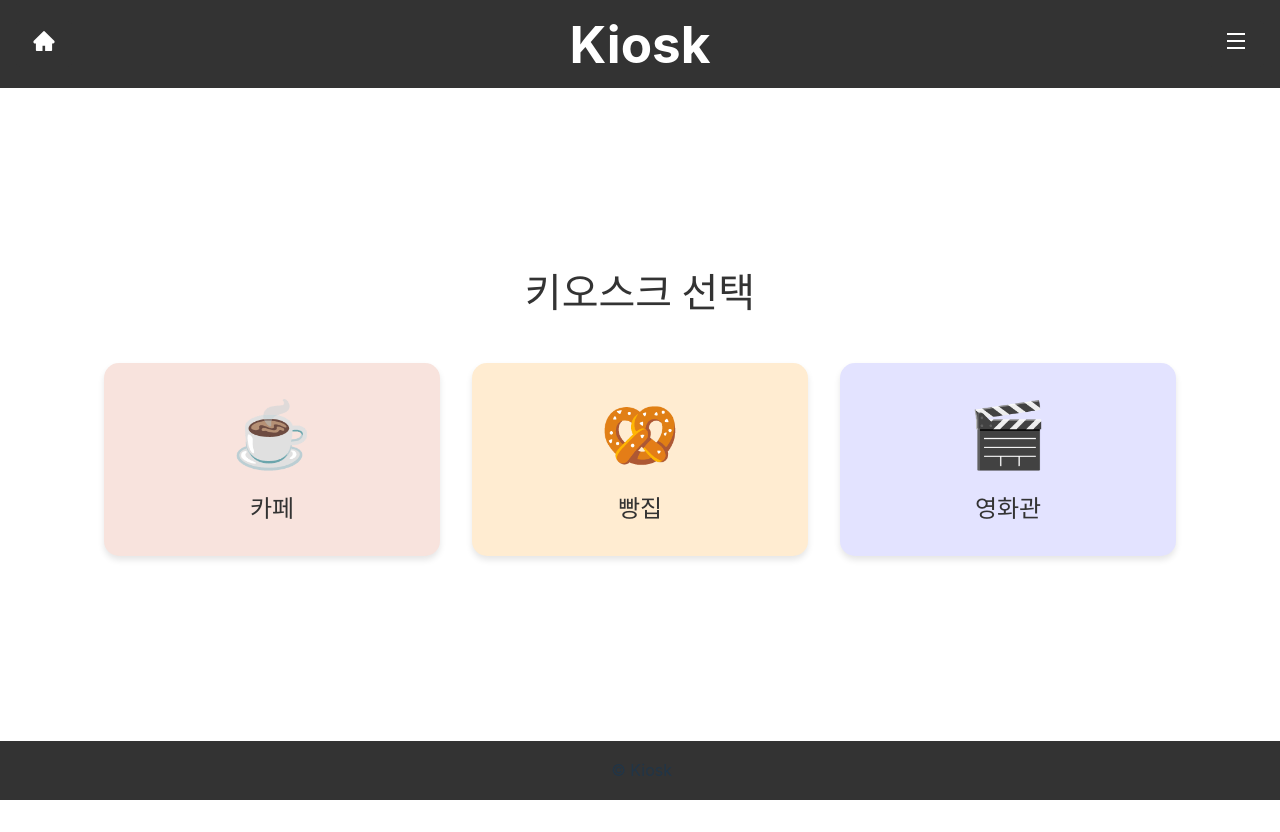
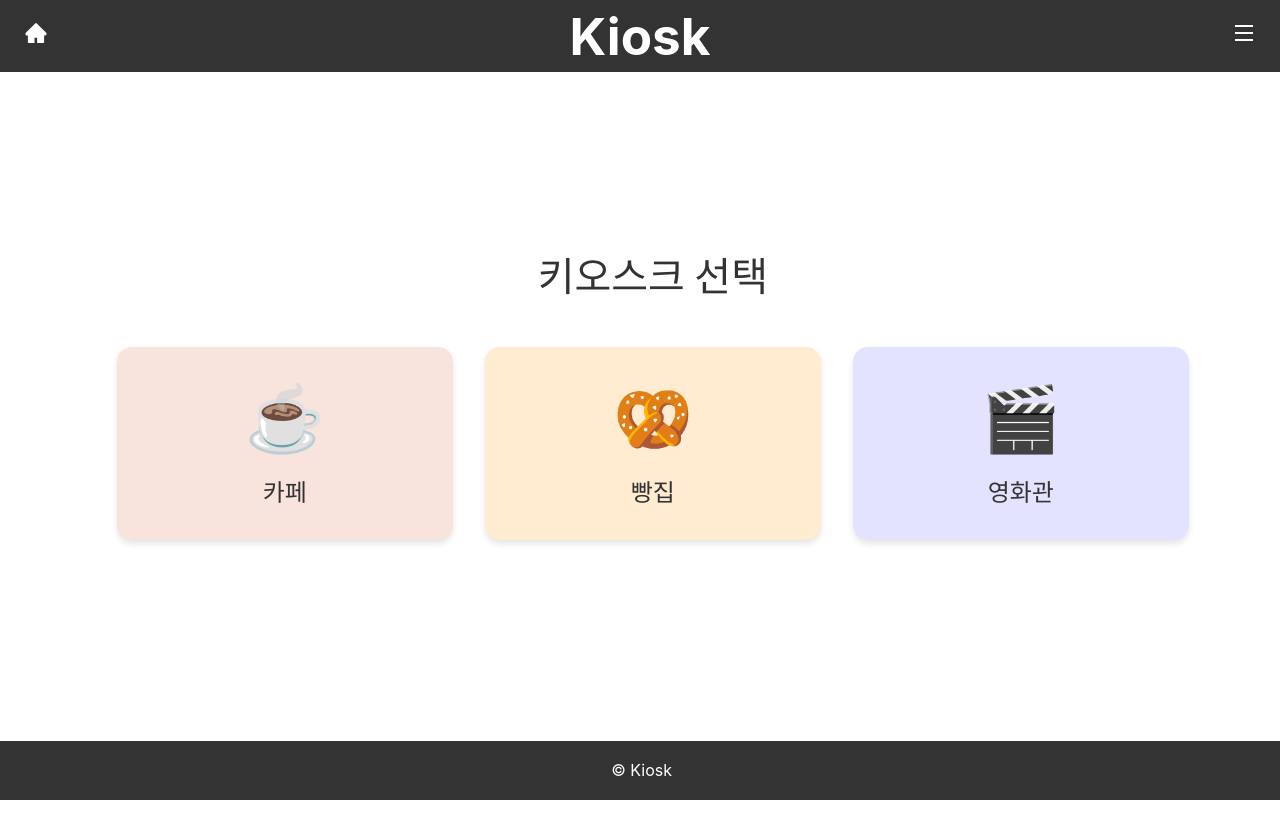
Before and after one commit to joonsoo1234/4key, a React (Vite) app in the folder frontend/: page / in a window 1280 px wide. Built offline with nearby package versions, Linux system fonts and the light colour scheme.

Commit message:
style: 레이아웃 및 메인 페이지 스타일 수정
패딩 및 색상 조정으로 레이아웃 개선
메인 페이지 width 확대하여 더 나은 화면 사용 가능하도록 수정

```diff
--- a/frontend/src/styles/MainPage.css
+++ b/frontend/src/styles/MainPage.css
@@ -3,7 +3,7 @@
 }
 
 .selection-page {
-    width: 95vw;
+    width: 97vw;
     height: 70vh;
     display: flex;
     flex-direction: column;
--- a/frontend/src/styles/layout.css
+++ b/frontend/src/styles/layout.css
@@ -4,7 +4,7 @@
     justify-content: space-between;
     background-color: #333;
     color: white;
-    padding: 1rem;
+    padding: 0.5rem;
 }
 
 .home-button, .menu-button {
@@ -24,6 +24,7 @@
 .footer {
     padding: 0.1rem;
     background-color: #333;
+    color: white;
     text-align: center;
     position: fixed;
     bottom: 0;
```
